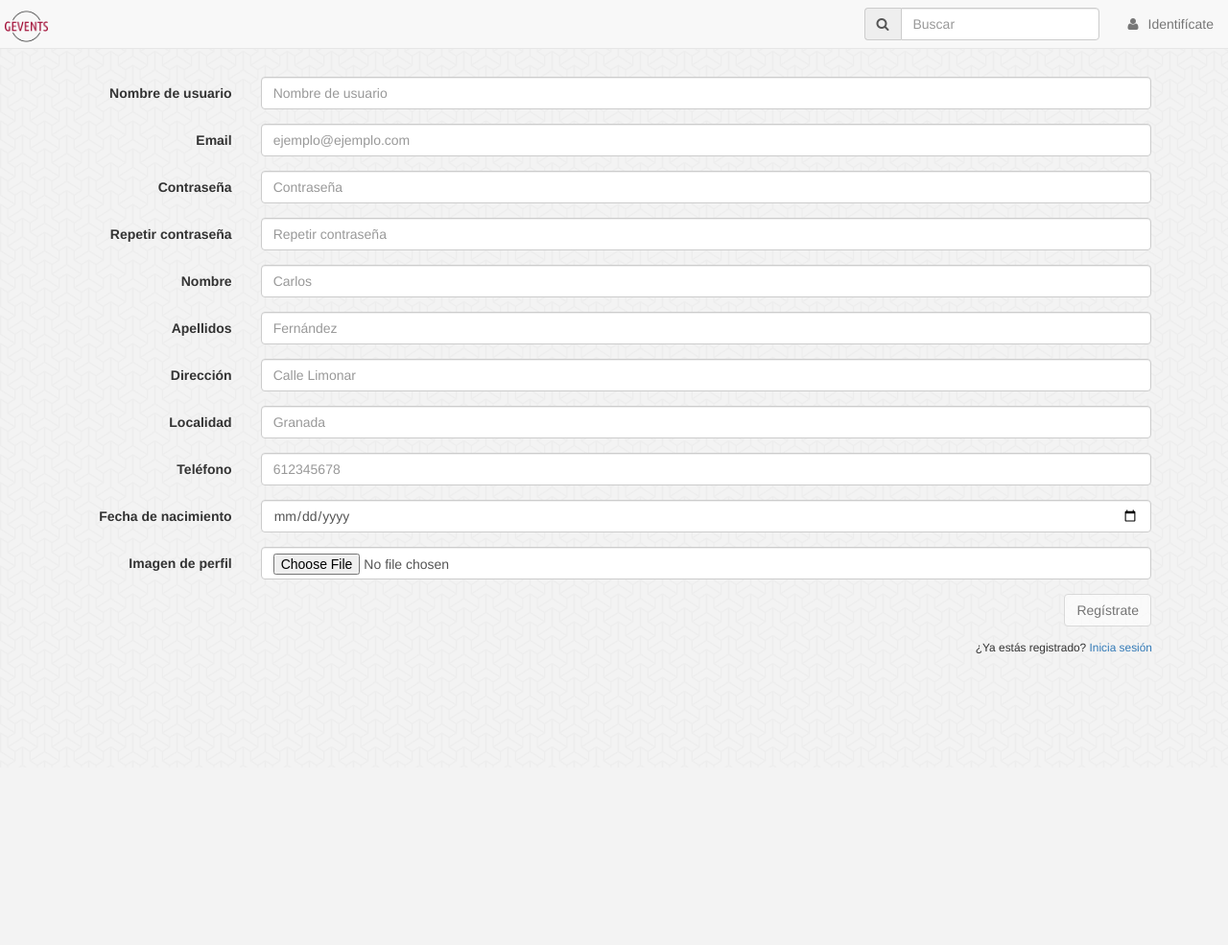
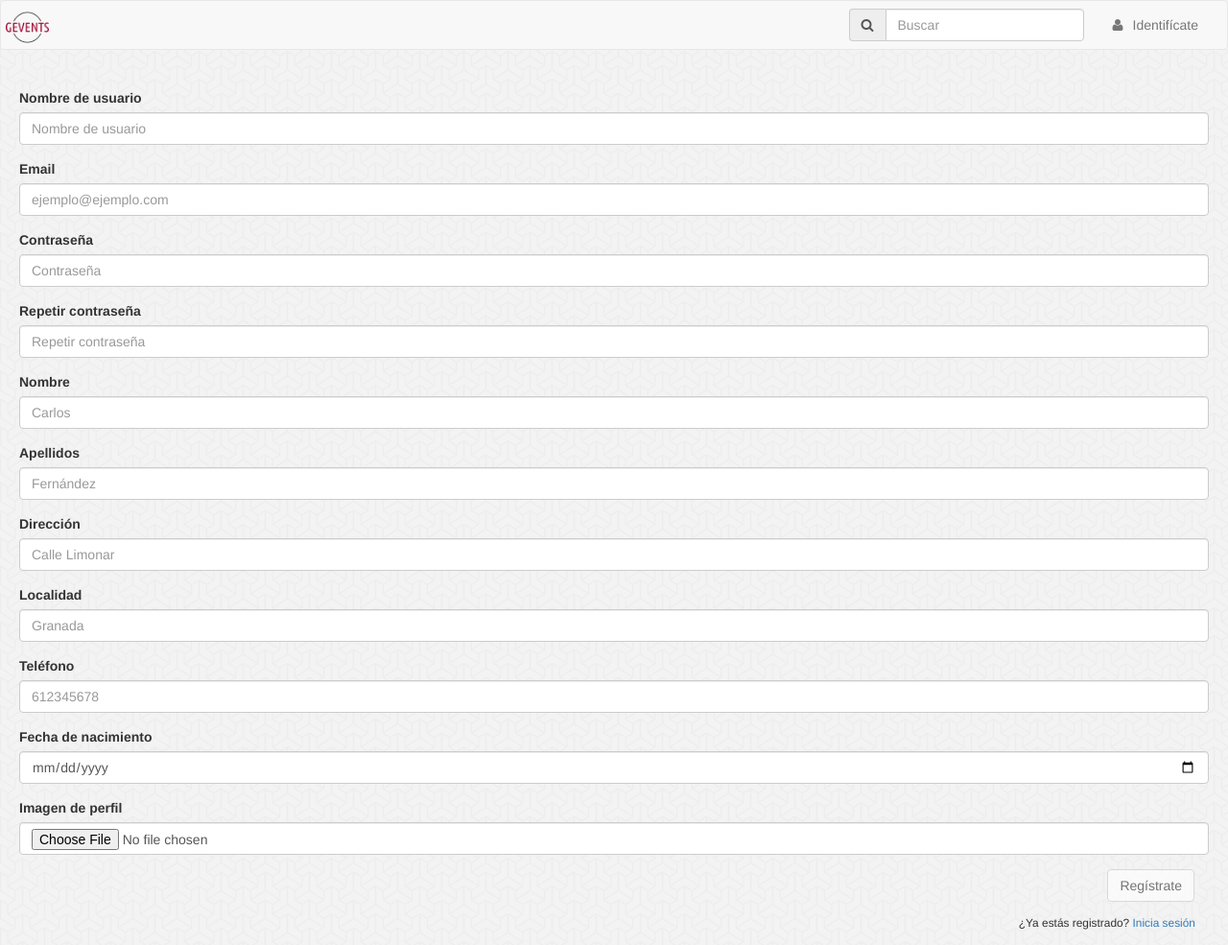
Before and after one commit to fblupi/grado_informatica-MDA, a PHP site: page /registro.php in a window 1280 px wide. Shown: the whole page at 96% size. Before the commit the page ends 682 px from the top, so only its background shows below. Run offline with PHP 8.4, Linux system fonts and the light colour scheme.

Commit message:
modificando interfaces

```diff
--- a/GEvents/assets/css/style.css
+++ b/GEvents/assets/css/style.css
@@ -24,7 +24,7 @@ body{
 }
 
 section{
-  padding: 80 !important;
+  padding: 20 !important;
 }
 
 .evento{
@@ -59,6 +59,12 @@ section{
     top: 0;
 }
 
+.divInicioSesion{
+	display: block;
+  margin: 0 auto;
+  width: 60%;
+}
+
 @media (max-width: 768px){
 	.navbar-default .navbar-nav > li > a {
 		text-align: right;
@@ -78,8 +84,7 @@ section{
   }
 
   section{
-    padding: 20 !important;
-    margin-top: 10%;
+    padding: 30 !important;
   }
 
   .nombreEvento{
@@ -122,12 +127,16 @@ section{
   }
 
 	.izquierda{
-		margin: 4%;
+		margin: 0;
 		float: inherit;
 		padding: 0;
 	}
 
 	.has-feedback label ~ .form-control-feedback {
     top: 25px;
+	}
+
+	.divInicioSesion{
+		width: 100%;
+	}
 }
-}
--- a/GEvents/header.php
+++ b/GEvents/header.php
@@ -11,7 +11,7 @@
 <link rel="stylesheet" href="assets/font-awesome/css/font-awesome.min.css" type="text/css">
 </head>
 
-<nav class="navbar navbar-default navbar-fixed-top">
+<nav class="navbar navbar-default">
   <div class="container-fluid">
     <!-- Brand and toggle get grouped for better mobile display -->
     <div class="navbar-header">
--- a/GEvents/registro.php
+++ b/GEvents/registro.php
@@ -2,76 +2,54 @@
 <body>
 <section>
 <article>
-	<form class="form-horizontal" method="POST" action="registrarUsuario.php" data-toggle="validator" role="form">
+	<form class="form-signin" method="POST" action="registrarUsuario.php" data-toggle="validator" role="form" enctype="multipart/form-data">
 			<div class="form-group has-feedback">
-				<label class="col-sm-2 control-label">Nombre de usuario</label>
-				<div class="col-sm-10">
-					<input type="text" class="form-control" id="login" name="login" placeholder="Nombre de usuario" required>
-				</div>
+				<label>Nombre de usuario</label>
+				<input type="text" class="form-control" id="login" name="login" placeholder="Nombre de usuario" required>
 				<span class="glyphicon form-control-feedback" aria-hidden="true"></span>
 			</div>
 		<div class="form-group has-feedback">
-				<label class="col-sm-2 control-label">Email</label>
-				<div class="col-sm-10">
-					<input type="email" pattern="^[-a-z0-9~!$%^&*_=+}{\'?]+(\.[-a-z0-9~!$%^&*_=+}{\'?]+)*@([a-z0-9_][-a-z0-9_]*(\.[-a-z0-9_]+)*\.(aero|arpa|biz|com|coop|edu|gov|info|int|mil|museum|name|net|org|pro|travel|mobi|[a-z][a-z])|([0-9]{1,3}\.[0-9]{1,3}\.[0-9]{1,3}\.[0-9]{1,3}))(:[0-9]{1,5})?$" class="form-control" id="correo" name="correo" placeholder="ejemplo@ejemplo.com" required>
-				</div>
+				<label>Email</label>
+				<input type="email" pattern="^[-a-z0-9~!$%^&*_=+}{\'?]+(\.[-a-z0-9~!$%^&*_=+}{\'?]+)*@([a-z0-9_][-a-z0-9_]*(\.[-a-z0-9_]+)*\.(aero|arpa|biz|com|coop|edu|gov|info|int|mil|museum|name|net|org|pro|travel|mobi|[a-z][a-z])|([0-9]{1,3}\.[0-9]{1,3}\.[0-9]{1,3}\.[0-9]{1,3}))(:[0-9]{1,5})?$" class="form-control" id="correo" name="correo" placeholder="ejemplo@ejemplo.com" required>
 				<span class="glyphicon form-control-feedback" aria-hidden="true"></span>
 			</div>
 			<div class="form-group has-feedback">
-				<label class="col-sm-2 control-label">Contraseña</label>
-				<div class="col-sm-10">
-					<input type="password" data-minlength="6" class="form-control" id="pass" name="pass" placeholder="Contraseña" required>
-				</div>
+				<label>Contraseña</label>
+				<input type="password" data-minlength="6" class="form-control" id="pass" name="pass" placeholder="Contraseña" required>
 				<span class="glyphicon form-control-feedback" aria-hidden="true"></span>
 			</div>
 		<div class="form-group has-feedback">
-				<label class="col-sm-2 control-label">Repetir contraseña</label>
-				<div class="col-sm-10">
+				<label>Repetir contraseña</label>
 					<input type="password" class="form-control" id="pass2" name="pass2" data-match="#pass" placeholder="Repetir contraseña" required>
-				</div>
-				<span class="glyphicon form-control-feedback" aria-hidden="true"></span>
+					<span class="glyphicon form-control-feedback" aria-hidden="true"></span>
 			</div>
 		<div class="form-group">
-				<label class="col-sm-2 control-label">Nombre</label>
-				<div class="col-sm-10">
+				<label>Nombre</label>
 					<input type="text" class="form-control" id="nombre" name="nombre" placeholder="Carlos">
 			</div>
+		<div class="form-group">
+				<label>Apellidos</label>
+					<input type="text" class="form-control" id="apellidos" name="apellidos" placeholder="Fernández">
 			</div>
 		<div class="form-group">
-				<label class="col-sm-2 control-label">Apellidos</label>
-				<div class="col-sm-10">
-					<input type="text" class="form-control" id="apellidos" name="apellidos" placeholder="Fernández">
-			</div>
+				<label>Dirección</label>
+					<input type="text" class="form-control" id="direccion" name="direccion" placeholder="Calle Limonar">
 			</div>
 		<div class="form-group">
-				<label class="col-sm-2 control-label">Dirección</label>
-				<div class="col-sm-10">
-					<input type="text" class="form-control" id="direccion" name="direccion" placeholder="Calle Limonar">
-			</div>
+				<label>Localidad</label>
+					<input type="text" class="form-control" id="localizacion" name="localizacion" placeholder="Granada">
 			</div>
 		<div class="form-group">
-				<label class="col-sm-2 control-label">Localidad</label>
-				<div class="col-sm-10">
-					<input type="text" class="form-control" id="localizacion" name="localizacion" placeholder="Granada">
-			</div>
+				<label>Teléfono</label>
+					<input type="tel" class="form-control" id="telefono" name="telefono" placeholder="612345678">
 			</div>
 		<div class="form-group">
-				<label class="col-sm-2 control-label">Teléfono</label>
-				<div class="col-sm-10">
-					<input type="tel" class="form-control" id="telefono" name="telefono" placeholder="612345678">
-			</div>
+				<label>Fecha de nacimiento</label>
+					<input type="date" class="form-control" id="fechaNacimiento" name="fechaNacimiento" placeholder="dd/mm/aaaa">
 			</div>
 		<div class="form-group">
-				<label class="col-sm-2 control-label">Fecha de nacimiento</label>
-				<div class="col-sm-10">
-					<input type="date" class="form-control" id="fechaNacimiento" name="fechaNacimiento" placeholder="dd/mm/aaaa">
-			</div>
-			</div>
-		<div class="form-group">
-				<label class="col-sm-2 control-label">Imagen de perfil</label>
-				<div class="col-sm-10">
-					<input type="file" class="form-control" id="imagen" name="imagen" placeholder="dd/mm/aaaa">
-			</div>
+				<label>Imagen de perfil</label>
+					<input type="file" class="form-control" id="imagen" name="imagen[]">
 		</div>
 			<div class="form-group">
 				<div class="col-sm-offset-2 col-sm-10">
```
Also changed, not shown: GEvents/signin.php (+3 -7 lines).
